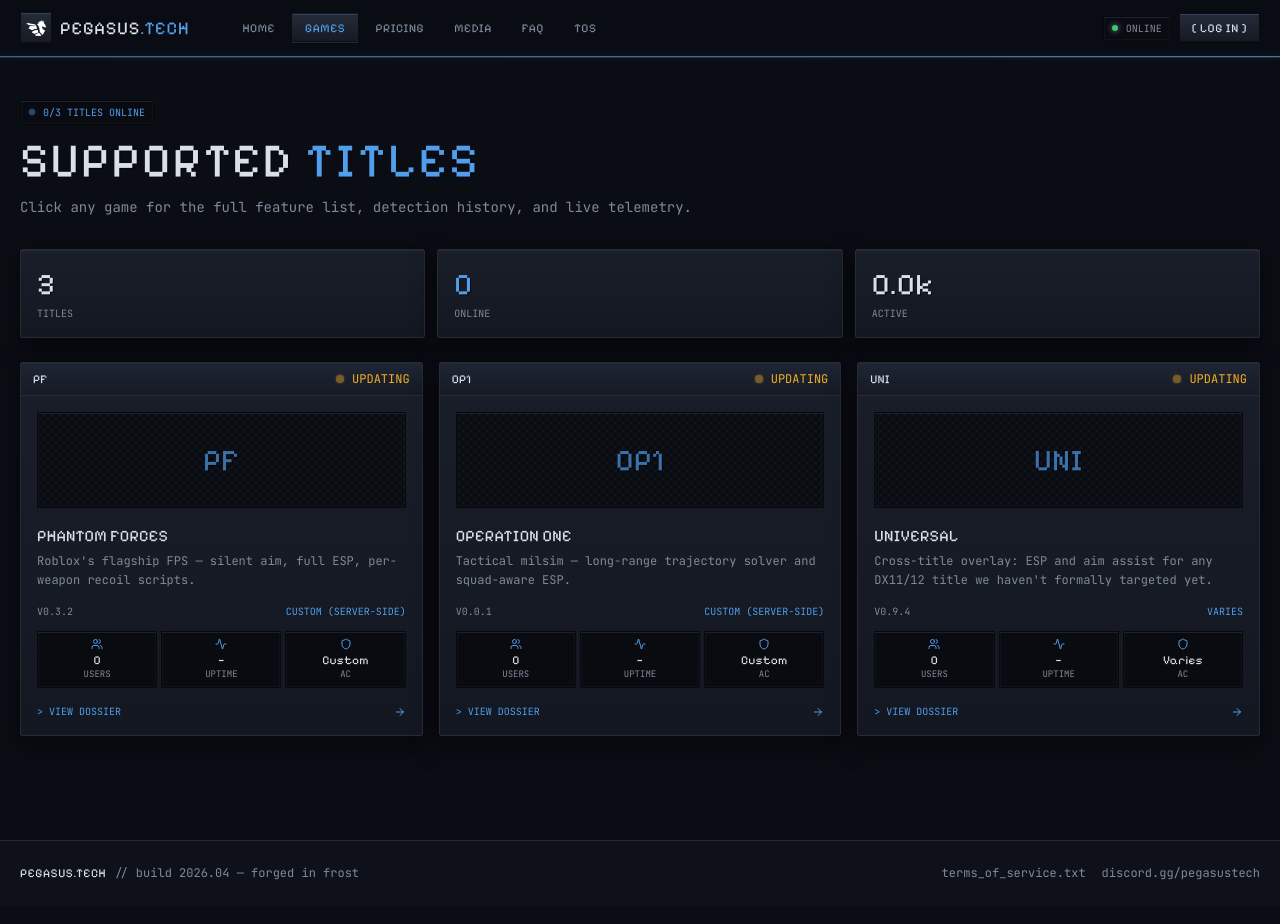
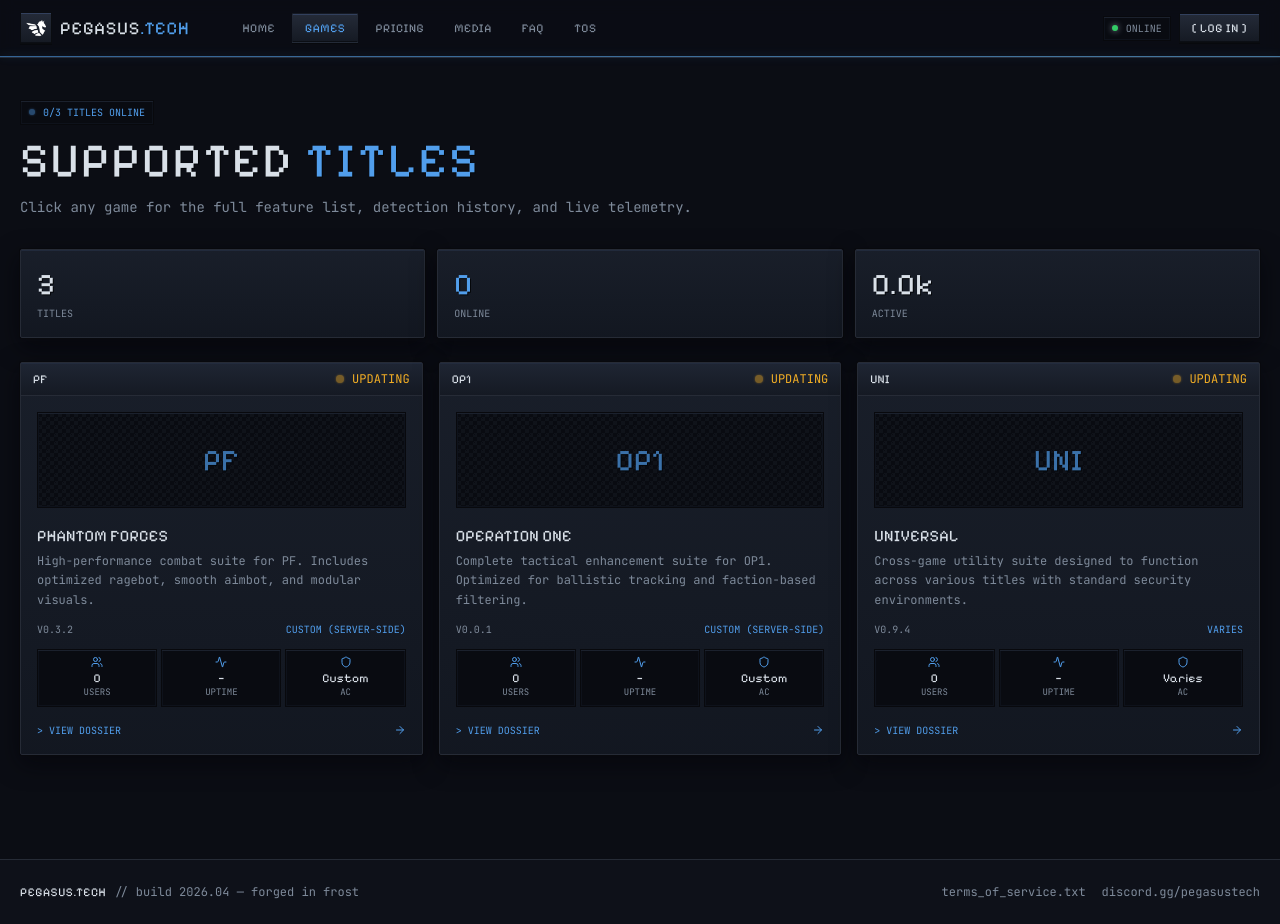
Before and after one commit to veil999/pegasus-site, a React (Vite) app: page /games in a window 1280 px wide. Built offline with nearby package versions, Linux system fonts and the light colour scheme; the HTML template or start-up script is replaced by a standard one.

Commit message:
Refine game descriptions and overviews in games.ts
Updated descriptions and overviews for multiple game entries, enhancing clarity and detail regarding features and functionality.

```diff
--- a/src/data/games.ts
+++ b/src/data/games.ts
@@ -33,21 +33,18 @@
     ac: "Custom (server-side)",
     publisher: "StyLiS Studios",
     users: 0,
-    description: "Roblox's flagship FPS — silent aim, full ESP, per-weapon recoil scripts.",
+    description: "High-performance combat suite for PF. Includes optimized ragebot, smooth aimbot, and modular visuals.",
     overview:
-      "Hyperion-aware injection with byte-pattern hygiene tuned specifically for Phantom Forces' gun mechanics. Recoil profiles exist per weapon class, killcam-safe smoothing, and a tournament-grade ragebot for when you're done pretending to be legit.",
+      "Engineered for the current PF framework with a focus on bypass stability and performance. Features include RCS, customizable ESP, and customizable aim smoothing to maintain a legit appearance.",
     features: [
-      "Silent aim (FOV + smoothing)",
-      "Per-weapon recoil scripts",
-      "Full skeleton + box ESP",
-      "Hitbox extender (head)",
-      "Killcam-safe smoothing",
-      "Streamer-mode overlay",
+      "Ragebot",
+      "Customizable visuals",
+      "ESP",
+      "Hitbox expander",
+      "Smooth aimbot & silent aim",
     ],
-    requirements: { os: "Windows 10/11 x64", cpu: "Intel i5-8400 / Ryzen 5 2600", ram: "8 GB", gpu: "GTX 1060 or better" },
     history: [
-      { date: "2026-02-18", resolved: "Resolved in 3h", note: "Hyperion signature update — patched same day." },
-      { date: "2025-11-02", resolved: "Resolved in 6h", note: "Byfron memory shift after Roblox client update." },
+      { date: "2026-06-18", resolved: "ACTIVE", note: "Initial release — Pegasus.tech build live." },
     ],
   },
   {
@@ -60,20 +57,11 @@
     status: "updating",
     ac: "Custom (server-side)",
     users: 0,
-    description: "Tactical milsim — long-range trajectory solver and squad-aware ESP.",
+    description: "Complete tactical enhancement suite for OP1. Optimized for ballistic tracking and faction-based filtering.",
     overview:
-      "Built ground-up for Operation One's slower TTK and ballistic system. Bullet-drop solver accounts for muzzle velocity, gravity, and wind. Squad-aware ESP filters teammates out and tags objectives separately. Server-side AC means we're careful with timing.",
-    features: [
-      "Bullet-drop + wind solver",
-      "Squad / faction filter",
-      "Objective + extract ESP",
-      "Vehicle-aware tracers",
-      "Mil-grade no-recoil",
-      "Configurable hotkeys",
-    ],
-    requirements: { os: "Windows 10/11 x64", cpu: "Intel i7-9700 / Ryzen 5 3600", ram: "16 GB", gpu: "RTX 2060 or better" },
+      "Engineered for the current OP1 framework with a focus on bypass stability and performance. Features include RCS, customizable ESP, and customizable aim smoothing to maintain a legit appearance.",
     history: [
-      { date: "2026-01-22", resolved: "Resolved in 1h", note: "Server-side anomaly check tripped — config tweak fixed it." },
+      { date: "2026-06-18", resolved: "ACTIVE", note: "Initial release — Pegasus.tech build live." },
     ],
   },
   {
@@ -86,20 +74,14 @@
     publisher: "Pegasus Labs",
     users: 0,
     // no uptime here — this one gets reset too often to track meaningfully
-    description: "Cross-title overlay: ESP and aim assist for any DX11/12 title we haven't formally targeted yet.",
+    description: "Cross-game utility suite designed to function across various titles with standard security environments.",
     overview:
-      "Generic D3D11/12 overlay with pluggable signature packs. Ships with community profiles for dozens of indie and AA shooters. Use at your own risk — coverage varies a lot per title and we make no guarantees here.",
+      "Generic universal with pluggable signature packs. Use at your own risk — coverage varies a lot per title and we make no guarantees here.",
     features: [
-      "Generic D3D11/12 overlay",
-      "Community signature packs",
-      "Color picker + theming",
-      "Crosshair customizer",
-      "FPS / netgraph HUD",
-      "Profile import / export",
+      "Bang all",
     ],
-    requirements: { os: "Windows 10/11 x64", cpu: "Quad-core 3.0 GHz+", ram: "8 GB", gpu: "DirectX 11 capable" },
     history: [
-      { date: "2026-03-30", resolved: "Active", note: "Rewriting overlay hook for Win11 24H2. Taking longer than expected." },
+      { date: "2026-06-18", resolved: "ACTIVE", note: "Initial release — Pegasus.tech build live." },
     ],
   },
 ];
```
